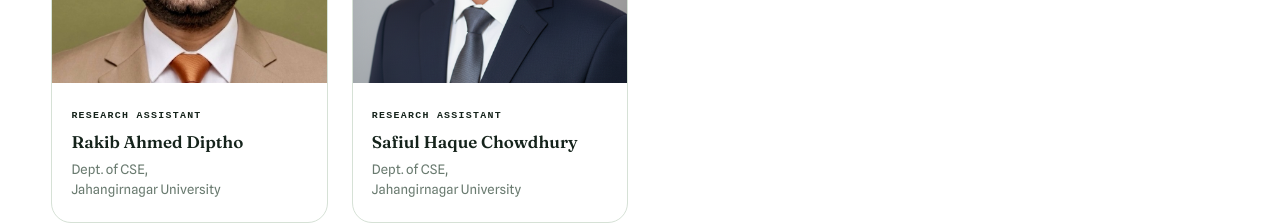
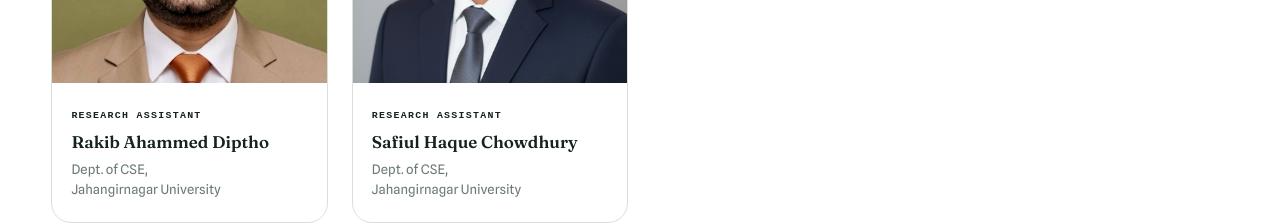
Before and after one commit to mamun390/Smart_Wheelchair, a React (Vite) app: page / in a window 1280 px wide. Shown: the part 3800-4024 px from the top of the page. Built offline with nearby package versions, Linux system fonts and the light colour scheme; a web font is replaced by a local one.

Commit message:
Correct spelling of 'Ahammed' in team.js

```diff
--- a/src/data/team.js
+++ b/src/data/team.js
@@ -38,7 +38,7 @@ export const team = [
     initials: 'RAD',
     role: 'Research Assistant',
     roleClass: 'RA',
-    name: 'Rakib Ahmed Diptho',
+    name: 'Rakib Ahammed Diptho',
     aff: ['Dept. of CSE,', 'Jahangirnagar University'],
     photo: rakib,
   },
```
